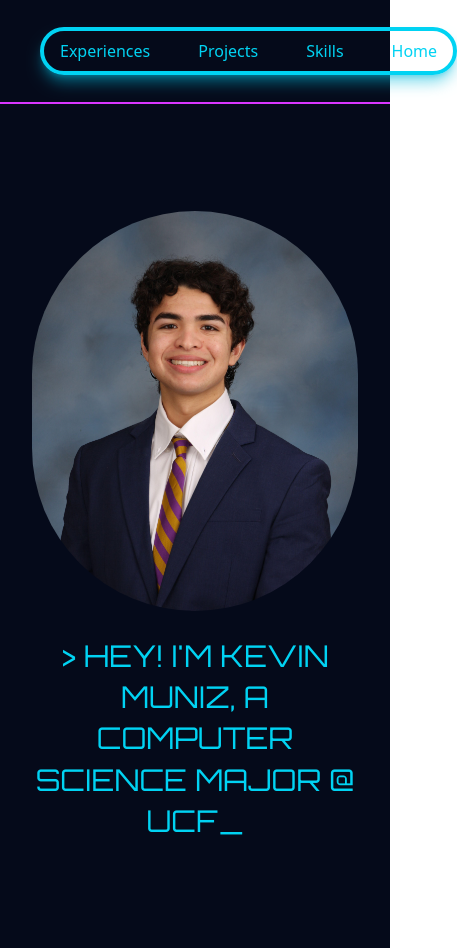
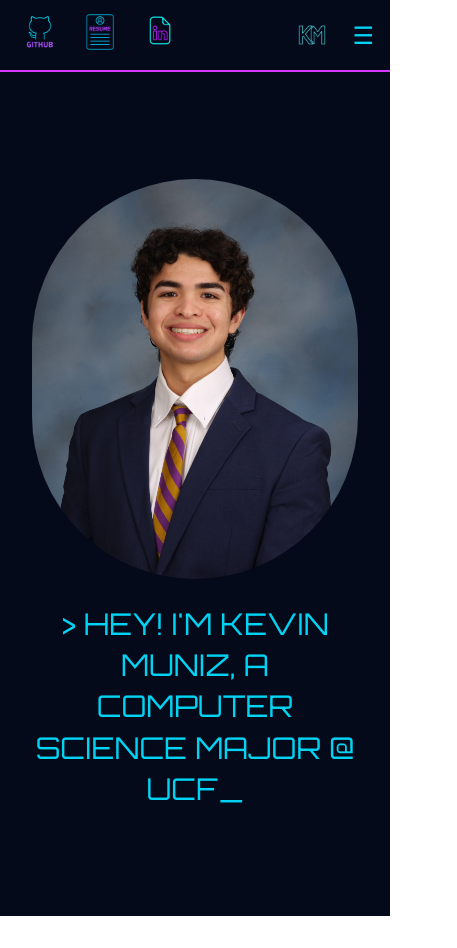
Before and after one commit to KevinMuniz1/Portfolio-Website, a Next.js app: page / in a window 390 px wide. Shown: the whole page, 457 px wide, since content can reach past the window. After the commit the page ends 916 px from the top, so only its background shows below. Built offline with nearby package versions, Linux system fonts and the light colour scheme.

Commit message:
temp changes for mobile test

```diff
--- a/app/components/NavigationBar.tsx
+++ b/app/components/NavigationBar.tsx
@@ -1,40 +1,44 @@
 "use client"
 
 import Link from "next/link";
+import { useState } from "react";
 import "../globals.css";
 
 export default function NavBar() {
+  const [isOpen, setIsOpen] = useState(false);
 
   const links = [
     { href: "/experiences", label: "Experiences" },
     { href: "/projects", label: "Projects" },
     { href: "/skills", label: "Skills" },
-    {href: "/", label: "Home"}
+    { href: "/", label: "Home" }
   ];
 
   return (
-    <nav className={`bg-cyber-navy border-b-2 border-cyber-magenta w-full items-center flex px-4 py-2`} >
+    <nav className={`bg-cyber-navy border-b-2 border-cyber-magenta w-full flex items-center justify-between px-4 py-2`}>
+      {/* Left: Social Links */}
       <div className="flex items-center gap-3">
-
         <a href="https://github.com/KevinMuniz1" target="_blank" rel="noopener noreferrer">
           <button>
-                    <img src="/github.png" alt="Logo" className=" flex w-20 h-20 justify-start hover:scale-120"/>
+            <img src="/github.png" alt="GitHub" className="w-12 h-12 md:w-20 md:h-20 hover:scale-110" />
           </button>
         </a>
 
         <a href="/" target="_blank" rel="noopener noreferrer">
           <button>
-                    <img src="/resumeIcon.png" alt="Logo" className="flex w-20 h-20 justify-start hover:scale-120"/>
+            <img src="/resumeIcon.png" alt="Resume" className="w-12 h-12 md:w-20 md:h-20 hover:scale-110" />
           </button>
         </a>
 
         <a href="https://www.linkedin.com/in/muniz-kevin/" target="_blank" rel="noopener noreferrer">
           <button>
-                    <img src="/linkedin.png" alt="Logo" className="flex w-20 h-20 justify-start hover:scale-120"/>
+            <img src="/linkedin.png" alt="LinkedIn" className="w-12 h-12 md:w-20 md:h-20 hover:scale-110" />
           </button>
         </a>
       </div>
-        <div className="grow flex justify-center">
+
+      {/* Center: Navigation (Hidden on mobile, visible on md+) */}
+      <div className="hidden md:flex justify-center flex-1">
         <ul className="flex gap-12 text-cyan-400 font-medium shadow-lg shadow-cyan-500/50 border-4 rounded-3xl px-4 py-2">
           {links.map((item) => (
             <li key={item.href}>
@@ -43,9 +47,38 @@ export default function NavBar() {
           ))}
         </ul>
       </div>
-      <div className="justify-end">
-        <img src="/namelogo.png" alt="Logo" className="flex w-20 h-20"/>
+
+      {/* Right: Logo */}
+      <div className="hidden md:flex">
+        <img src="/namelogo.png" alt="Logo" className="w-12 h-12 md:w-20 md:h-20" />
       </div>
+
+      {/* Mobile: Hamburger Menu */}
+      <div className="md:hidden flex items-center gap-4">
+        <img src="/namelogo.png" alt="Logo" className="w-12 h-12" />
+        <button
+          onClick={() => setIsOpen(!isOpen)}
+          className="text-cyan-400 text-2xl focus:outline-none"
+          aria-label="Toggle menu"
+        >
+          ☰
+        </button>
+      </div>
+
+      {/* Mobile Menu Dropdown */}
+      {isOpen && (
+        <div className="absolute top-full left-0 right-0 bg-cyber-navy border-b-2 border-cyber-magenta md:hidden">
+          <ul className="flex flex-col gap-4 text-cyan-400 font-medium p-4">
+            {links.map((item) => (
+              <li key={item.href}>
+                <Link href={item.href} onClick={() => setIsOpen(false)}>
+                  {item.label}
+                </Link>
+              </li>
+            ))}
+          </ul>
+        </div>
+      )}
     </nav>
   );
 }
```
Lines whose indentation alone changed are shown as unchanged.
